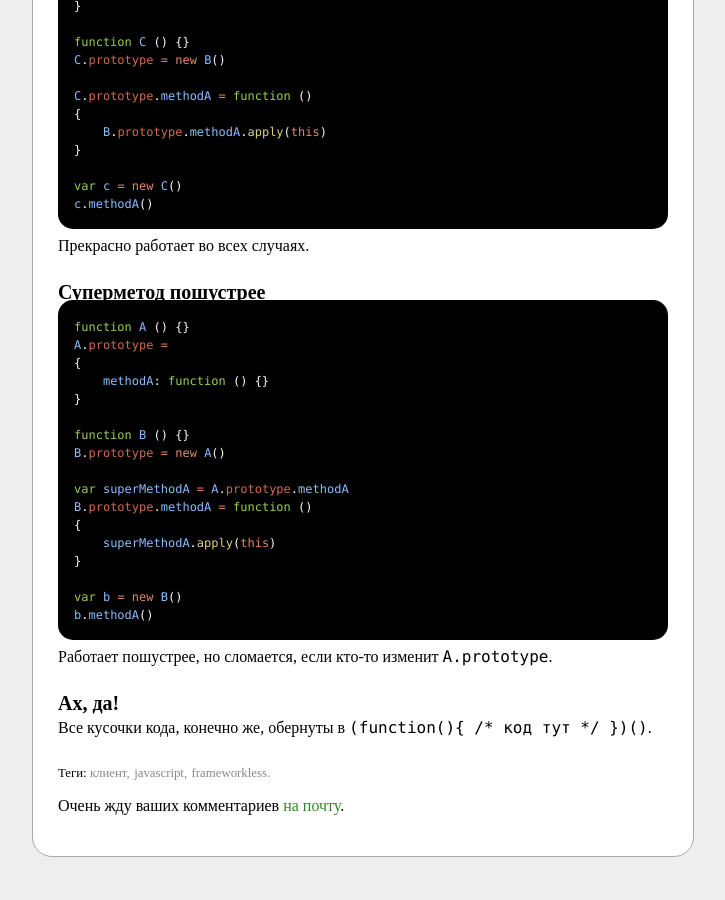
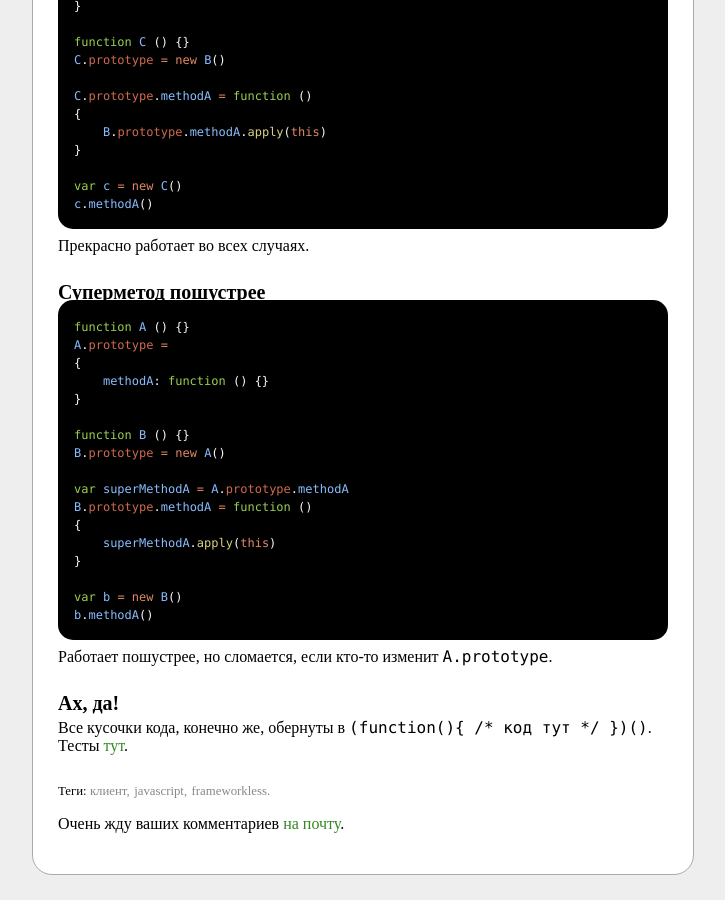
Before and after one commit to kung-fu-tzu/leonov.github.io, a Jekyll site: the page built from _posts/2011-04-06-native-javascript-inheritance.html, in a window 1280 px wide and 900 px high, scrolled down 3571 px. Shown: the whole window, without its empty margins (277-1002 px from the left). Built offline with Jekyll 4.4.1, drawn with Linux system fonts in a browser that asks for light colours.

Commit message:
link to tests

```diff
--- a/_posts/2011-04-06-native-javascript-inheritance.html
+++ b/_posts/2011-04-06-native-javascript-inheritance.html
@@ -278,5 +278,5 @@ b.methodA()
 
 <section>
 <h>Ах, да!</h>
-<p>Все кусочки кода, конечно же, обернуты в <code>(function(){ /* код тут */ })()</code>.</p>
+<p>Все кусочки кода, конечно же, обернуты в <code>(function(){ /* код тут */ })()</code>. Тесты <a href="http://kung-fu-tzu.ru/liby/tests/manual-inherit.html">тут</a>.</p>
 </section>
```
